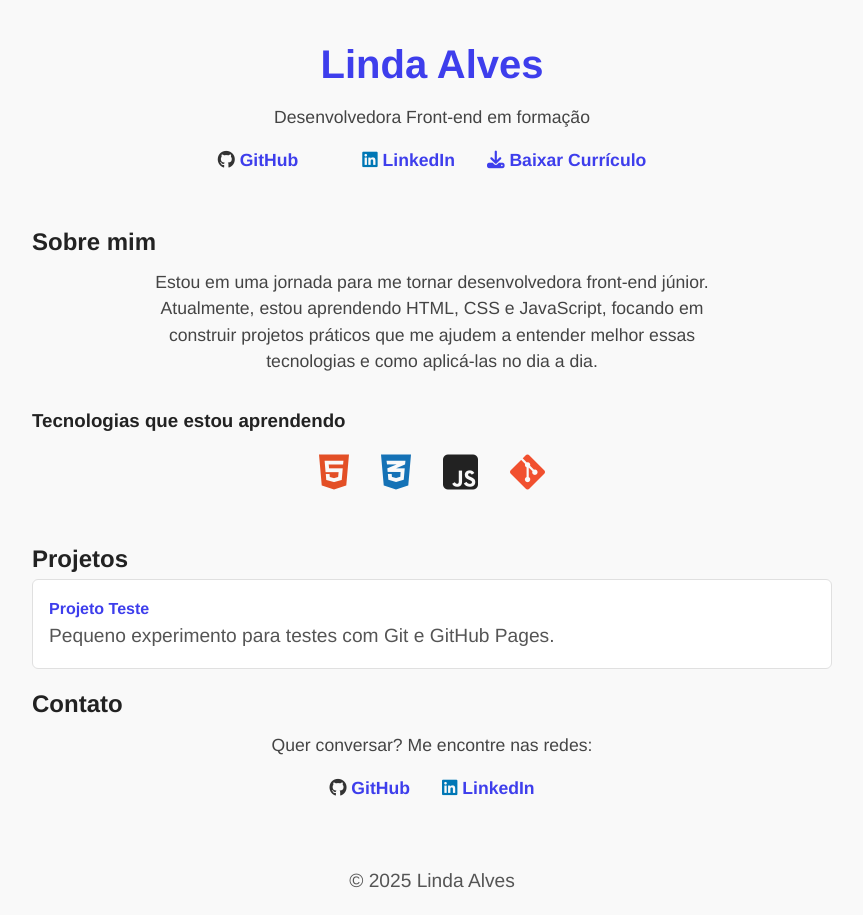
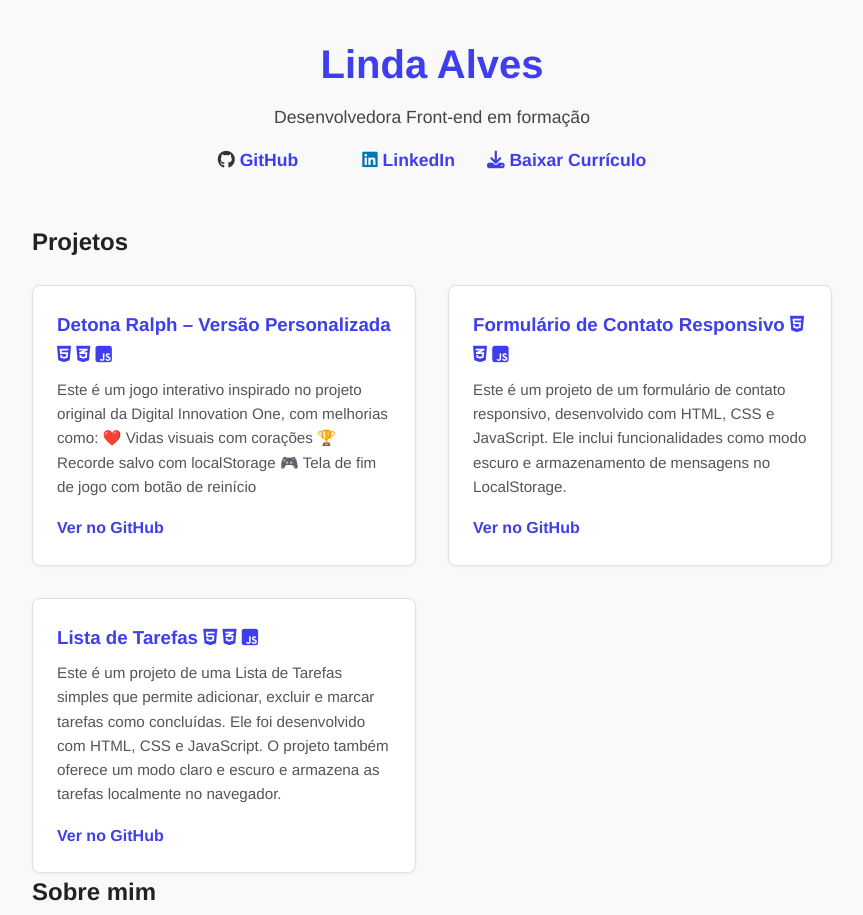
Before and after one commit to lindaalves/portfolio, a plain HTML site: page index.html in a window 1280 px wide. Shown: the top 915 px of the page, without its empty margins (208-1071 px from the left). Drawn offline with Linux system fonts and the light colour scheme.

Commit message:
Adiciona seção com projetos pessoais

```diff
--- a/index.html
+++ b/index.html
@@ -34,6 +34,46 @@
       </header>
 
       <main>
+
+        <section class="projetos">
+  <h2>Projetos</h2>
+  <div class="cards-projetos">
+    <div class="card">
+      <h3>Detona Ralph – Versão Personalizada
+            <i class="fab fa-html5" title="HTML5"></i>
+    <i class="fab fa-css3-alt" title="CSS3"></i>
+    <i class="fab fa-js-square" title="JavaScript"></i>
+      </h3>
+      <p>Este é um jogo interativo inspirado no projeto original da Digital Innovation One, com melhorias como:
+
+❤️ Vidas visuais com corações
+🏆 Recorde salvo com localStorage
+🎮 Tela de fim de jogo com botão de reinício</p>
+      <a href="https://github.com/lindaalves/detona-ralph-versao-melhorada" target="_blank">Ver no GitHub</a>
+
+    </div>
+
+    <div class="card">
+      <h3>Formulário de Contato Responsivo
+        <i class="fab fa-html5" title="HTML5"></i>
+    <i class="fab fa-css3-alt" title="CSS3"></i>
+    <i class="fab fa-js-square" title="JavaScript"></i></h3>
+      <p>Este é um projeto de um formulário de contato responsivo, desenvolvido com HTML, CSS e JavaScript. Ele inclui funcionalidades como modo escuro e armazenamento de mensagens no LocalStorage.</p>
+      <a href="https://github.com/lindaalves/formulario-contato" target="_blank">Ver no GitHub</a>
+    </div>
+
+    <div class="card">
+      <h3>Lista de Tarefas
+         <i class="fab fa-html5" title="HTML5"></i>
+    <i class="fab fa-css3-alt" title="CSS3"></i>
+    <i class="fab fa-js-square" title="JavaScript"></i>
+      </h3>
+      <p>Este é um projeto de uma Lista de Tarefas simples que permite adicionar, excluir e marcar tarefas como concluídas. Ele foi desenvolvido com HTML, CSS e JavaScript. O projeto também oferece um modo claro e escuro e armazena as tarefas localmente no navegador.</p>
+      <a href="https://github.com/lindaalves/lista-de-tarefas" target="_blank">Ver no GitHub</a>
+    </div>
+  </div>
+</section>
+
         <section class="sobre-mim">
           <h2>Sobre mim</h2>
           <p>
@@ -50,25 +90,6 @@
     <i class="fab fa-js-square" title="JavaScript"></i>
     <i class="fab fa-git-alt" title="Git"></i>
   </div>
-</section>
-        </section>
-
-        <section class="projetos">
-          <h2>Projetos</h2>
-          <ul>
-            <li>
-              <a
-                href="https://github.com/lindaalves/teste"
-                target="_blank"
-                rel="noopener noreferrer"
-              >
-                Projeto Teste
-              </a>
-              <p>Pequeno experimento para testes com Git e GitHub Pages.</p>
-            </li>
-            <!-- Você pode adicionar mais projetos aqui -->
-          </ul>
-        </section>
 
         <section class="contato">
           <h2>Contato</h2>
--- a/style.css
+++ b/style.css
@@ -36,6 +36,48 @@ p {
 .projetos ul {
   list-style: none;
   padding: 0;
+}
+
+.cards-projetos {
+  display: grid;
+  gap: 2rem;
+  grid-template-columns: repeat(auto-fit, minmax(250px, 1fr));
+  margin-top: 1.5rem;
+}
+
+.card {
+  background: white;
+  border: 1px solid #e0e0e0;
+  padding: 1.5rem;
+  border-radius: 8px;
+  text-align: left;
+  box-shadow: 0 1px 4px rgba(0, 0, 0, 0.05);
+  transition: box-shadow 0.3s ease;
+}
+
+.card:hover {
+  box-shadow: 0 4px 12px rgba(0, 0, 0, 0.1);
+}
+
+.card h3 {
+  margin-bottom: 0.5rem;
+  color: #3e3eec;
+}
+
+.card p {
+  font-size: 0.95rem;
+  color: #555;
+  margin-bottom: 1rem;
+}
+
+.card a {
+  font-weight: bold;
+  color: #3e3eec;
+  text-decoration: none;
+}
+
+.card a:hover {
+  text-decoration: underline;
 }
 
 .projetos li {
```
